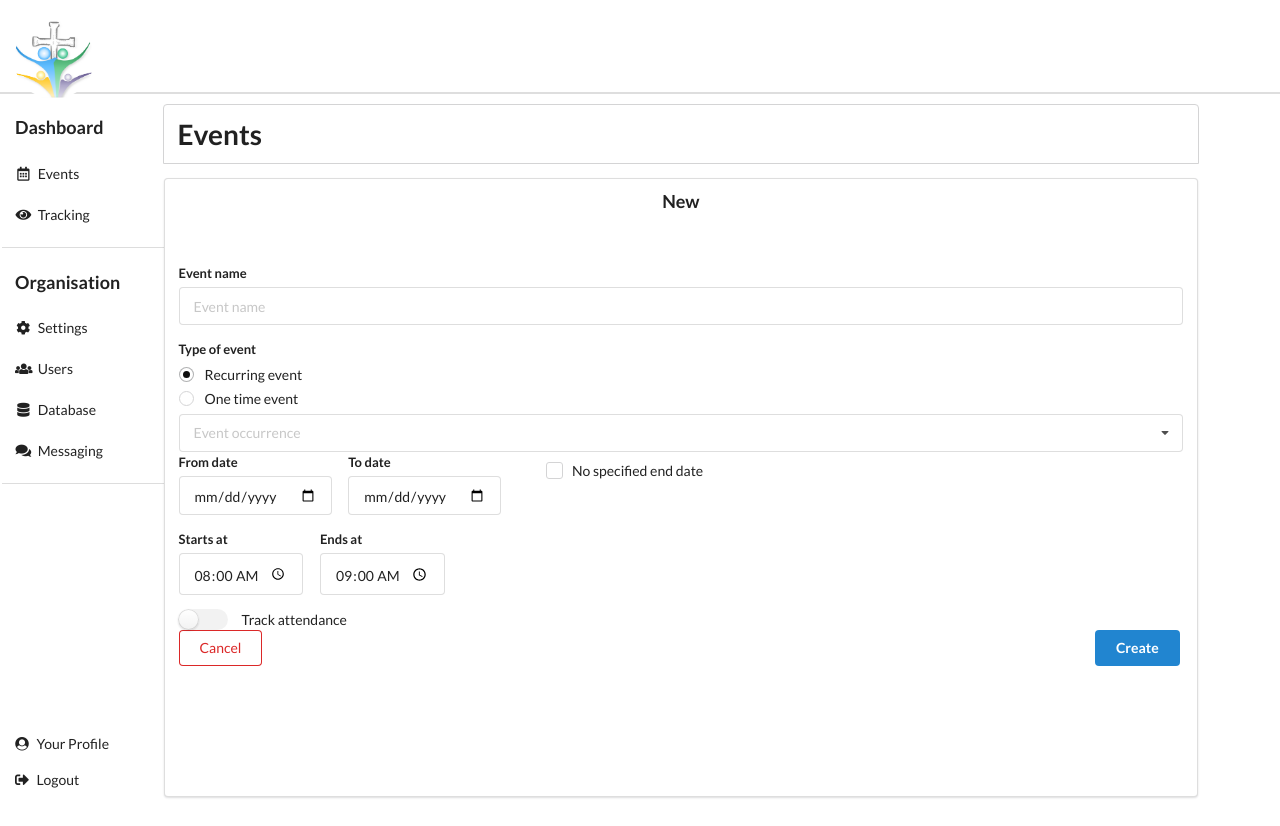
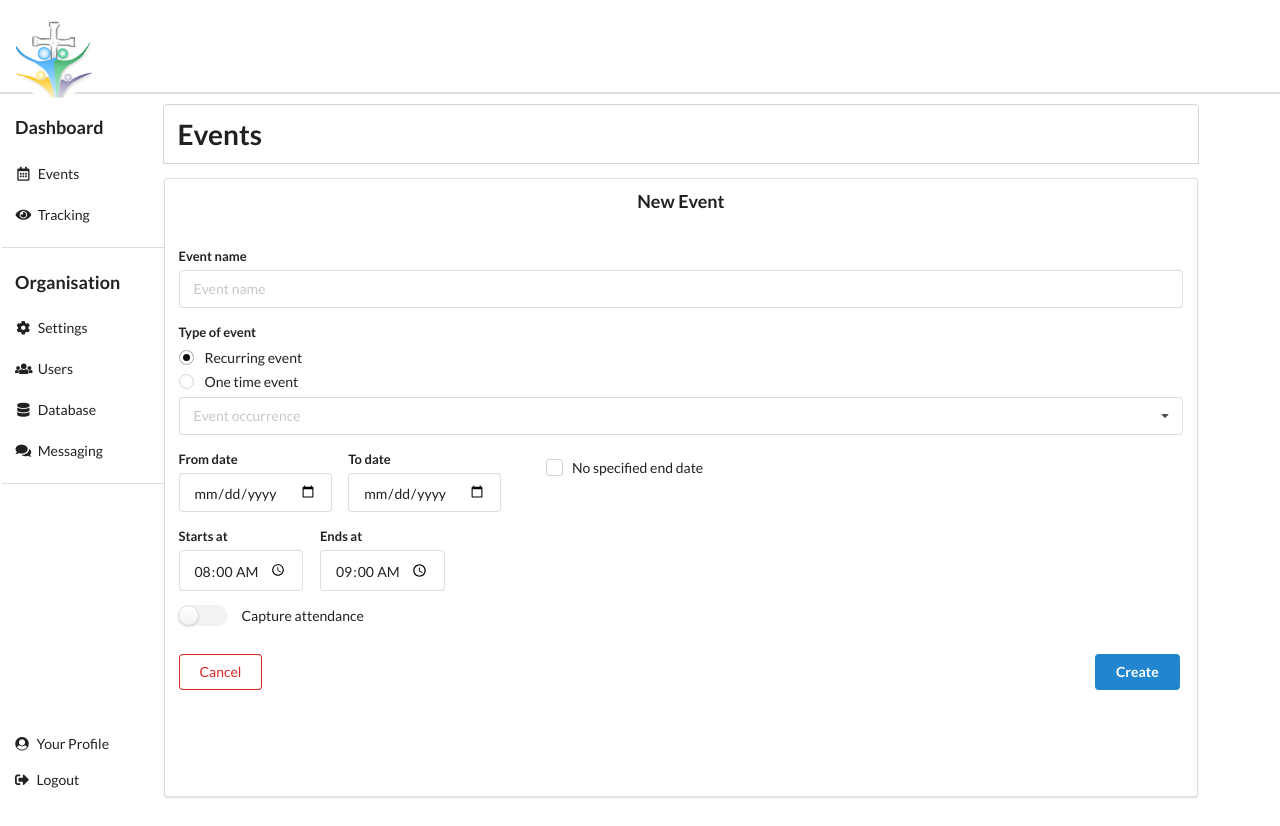
Before and after one commit to Charl1996/churchlife, a Python web app: template templates/layout_content/events/new_event.html in a window 1280 px wide. Run offline with Jinja, Linux system fonts and the light colour scheme; the template is opened without the code that fills it, so the values that code supplies are empty; some libraries are stand-ins or nearby versions.

Commit message:
Finish UI

```diff
--- a/app/routers/organisation/router.py
+++ b/app/routers/organisation/router.py
@@ -49,10 +49,10 @@ def events(request: Request, domain: str, user: User = Depends(get_current_user)
     return {'template': 'layout_content/events/new_event.html'}
 
 
-@router.post('/{domain}/event/new')
+@router.post('/{domain}/events/new')
 @domain_request
 async def create_event(request: Request, domain: str, user: User = Depends(get_current_user)):
-    from app.events import Event
+    breakpoint()
     data = await request.json()
     breakpoint()
     try:
--- a/templates/layout_content/events/new_event.html
+++ b/templates/layout_content/events/new_event.html
@@ -3,8 +3,8 @@
 {% block event_content %}
 
 <div>
-  <h3 class="ui header center aligned" style="height: 10%;">
-    New
+  <h3 class="ui header center aligned" style="height: 7%;">
+    New Event
   </h3>
 
   <div class="ui container" style="height: 90%;">
@@ -49,14 +49,14 @@
         </div>
       </div>
 
-      <div>
+      <div style="padding-top: 1em;">
         <div class="field" style="display: inline-block; padding-right: 1em;">
           <label class="ui left aligned" data-tooltip="Date of first event" data-position="top left" data-inverted="">From date</label>
           <input type="date" name="event-from-date" placeholder="From date" required>
         </div>
         <div id="to-date-picker" class="field" style="display: inline-block; padding-right: 1em;">
           <label class="ui left aligned" data-tooltip="Date of last event" data-position="top left" data-inverted="">To date</label>
-          <input id="to-date-picker-input" type="date" name="event-to-date" placeholder="To date" required>
+          <input id="to-date-picker-input" type="date" name="event-to-date" placeholder="To date">
         </div>
         <div id="continuous-event-checkbox" class="ui checkbox" style="display: inline-block; padding-left: 2em;">
           <input type="checkbox" id="unspecified-end-date-checkbox">
@@ -74,15 +74,80 @@
         </div>
       </div>
       <div class="ui toggle checkbox">
-        <input id="tracker-checkbox" type="checkbox" name="public">
-        <label>Track attendance</label>
+        <input id="tracker_checkbox" type="checkbox" name="public">
+        <label>Capture attendance</label>
       </div>
-      <div id="tracker-start-before" class="field" style="display: none">
-        <label class="ui left aligned" data-tooltip="Specify how many minutes before the event the tracker should start capturing" data-position="top left" data-inverted="">Start tracking before event</label>
-        <input type="number" value="20" name="tracker-start-before" placeholder="">
+      <div id="tracker-info" style="display: none; padding-top: 1em;">
+        <div style="padding-top: 1em;">
+          <div class="field" style="display: inline-block; padding-right: 1em;">
+            <label class="ui left aligned">Start before event begins (minutes)</label>
+            <input type="number" name="start-tracking-before" value="20" required>
+          </div>
+          <div class="field" style="display: inline-block; padding-right: 1em;">
+            <label class="ui left aligned">Stop after event begins (minutes)</label>
+            <input type="number" name="stop-tracking-after" value="20" required>
+          </div>
+        </div>
+
+<!--        <div style="padding-top: 1em;">-->
+<!--          <div class="field" style="display: inline-block; padding-right: 1em;">-->
+<!--            <label class="ui left aligned">Notify</label>-->
+<!--          </div>-->
+<!--          <div class="field" style="display: inline-block; padding-right: 1em; width: 20%;">-->
+<!--            <div id="notification-groups" class="ui fluid selection dropdown">-->
+<!--              <input type="hidden">-->
+<!--              <i class="dropdown icon"></i>-->
+<!--              <div class="default text">group</div>-->
+<!--              <div class="menu">-->
+<!--                <div class="item" data-value="1">-->
+<!--                  Groetspan-->
+<!--                </div>-->
+<!--                <div class="item" data-value="2">-->
+<!--                  Staff-->
+<!--                </div>-->
+<!--              </div>-->
+<!--            </div>-->
+<!--          </div>-->
+<!--          <div class="field" style="display: inline-block; padding-right: 1em;">-->
+<!--            <label class="ui left aligned">when</label>-->
+<!--          </div>-->
+<!--          <div class="field" style="display: inline-block; padding-right: 1em; width: 20%;">-->
+<!--              <div id="notification-triggers" class="ui fluid selection dropdown">-->
+<!--                <input type="hidden">-->
+<!--                <i class="dropdown icon"></i>-->
+<!--                <div class="default text">event</div>-->
+<!--                <div class="menu">-->
+<!--                  <div class="item" data-value="1">-->
+<!--                    new face-->
+<!--                  </div>-->
+<!--                  <div class="item" data-value="2">-->
+<!--                    familiar face-->
+<!--                  </div>-->
+<!--                </div>-->
+<!--              </div>-->
+<!--            </div>-->
+<!--            <div class="field" style="display: inline-block; padding-right: 1em;">-->
+<!--              <label class="ui left aligned">is detected</label>-->
+<!--            </div>-->
+<!--            <div class="field" style="display: inline-block; padding-right: 1em; width: 20%;">-->
+<!--              <div id="notification-trigger-windows" class="ui fluid selection dropdown">-->
+<!--                <input type="hidden">-->
+<!--                <i class="dropdown icon"></i>-->
+<!--                <div class="default text">during window</div>-->
+<!--                <div class="menu">-->
+<!--                  <div class="item" data-value="1">-->
+<!--                    before event starts-->
+<!--                  </div>-->
+<!--                  <div class="item" data-value="2">-->
+<!--                    after event starts-->
+<!--                  </div>-->
+<!--                </div>-->
+<!--              </div>-->
+<!--            </div>-->
+<!--        </div>-->
       </div>
 
-      <div class="ui container">
+      <div class="ui container" style="padding-top: 2em;">
         <div class="ui grid">
           <div class="four column row">
             <div class="left floated column">
@@ -98,8 +163,8 @@
   </div>
 </div>
 
+{% endblock %}
+
 {% block javascript %}
     <script src="{{ url_for('static', path='js/layout_content/events/new_event.js') }}"></script>
 {% endblock %}
-
-{% endblock %}
```
Also changed, not shown: static/js/layout_content/events/new_event.js (+44 -10 lines).
